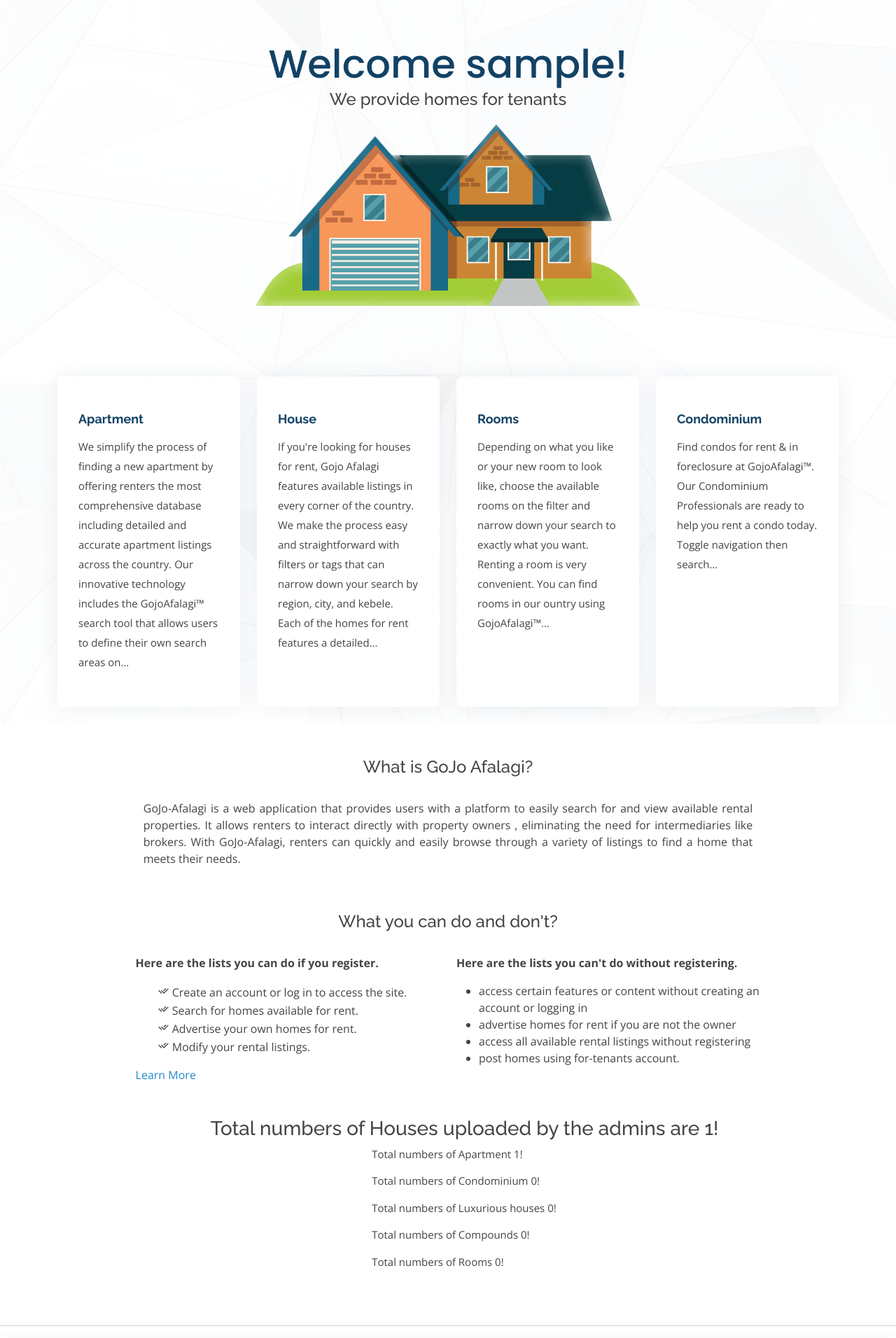
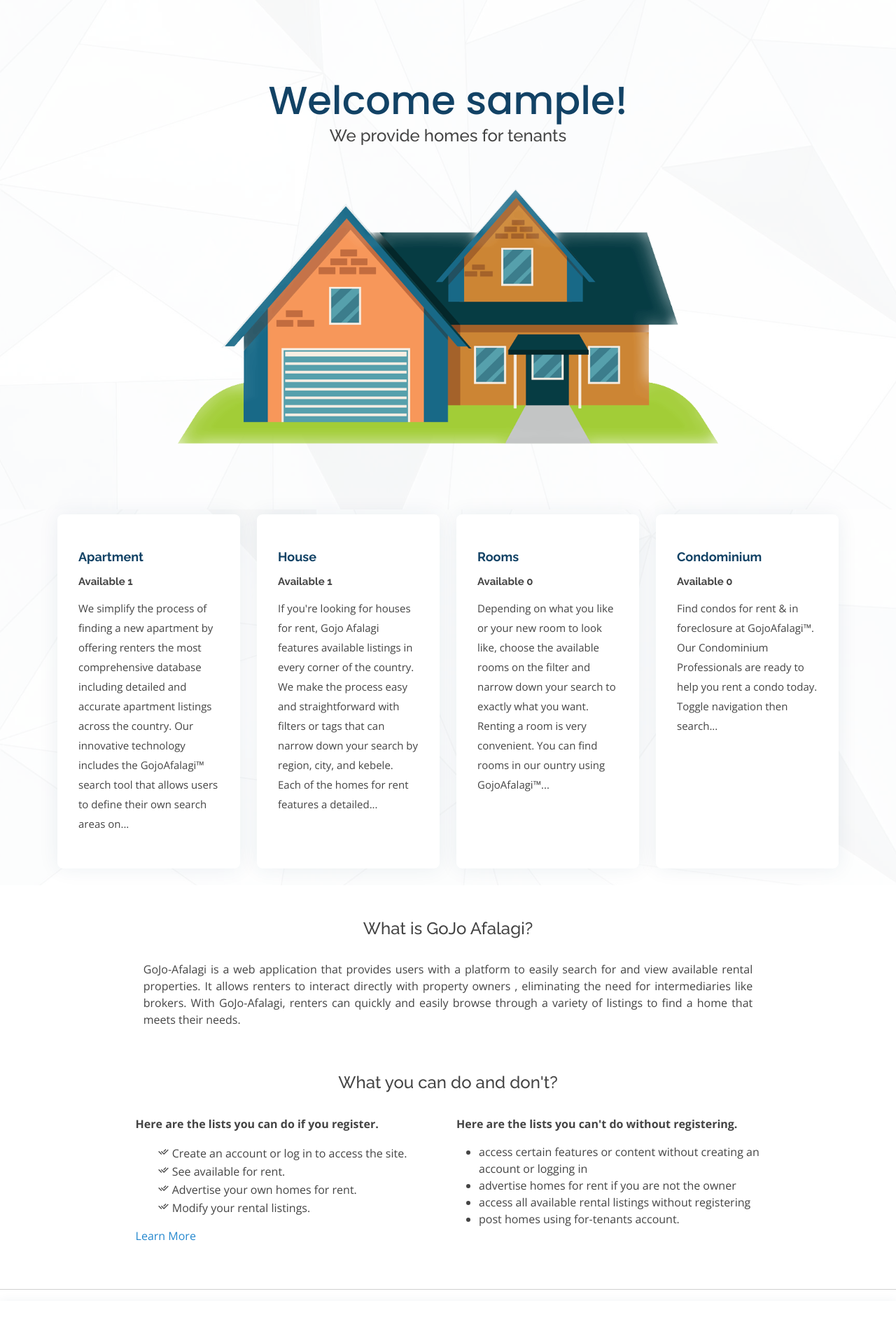
Before and after one commit to EzekielMisgae/Gojo-Afalagi, a Django app: page /homePage in a window 1280 px wide. Shown: the part 72-1984 px from the top of the page at 70% size. Run offline with Django 4.2, Linux system fonts and the light colour scheme; a user stored in the database is signed in; tables that the repository leaves empty hold one stand-in row (values such as "Sample post"); some libraries are stand-ins or nearby versions.

Commit message:
Finalised portfolio project

```diff
--- a/webapp/templates/accounts/first/login.html
+++ b/webapp/templates/accounts/first/login.html
@@ -103,7 +103,7 @@
       font-family: "Poppins", sans-serif;
       text-align: center;
       align-self: center;
-      background: #69e078;
+      background: #c93a37;
       border-radius: 4px;
       color: #fff;
       font-size: 10px;
--- a/webapp/templates/accounts/index.html
+++ b/webapp/templates/accounts/index.html
@@ -6,17 +6,14 @@
     <div class="col-md">
         <section id="hero" class="d-flex align-items-center">
             <div class="container position-relative" data-aos="fade-up" data-aos-delay="100">
-                <div class="row justify-content-center">
+                <div style="margin-top: 100px; margin-bottom: 50px;" class="row justify-content-center">
                     <div class="col-xl-7 col-lg-9 text-center">
-                        <br>
-                        <br>
                         <h1>Welcome {{user.username}}!</h1>
                         <h4>We provide homes for tenants</h4>
                     </div>
                 </div>
-                <div>
-                    <img style="width:50%;height:50%; margin: 10px auto 20px;
-                    display: block;" src="{% static 'img/house.png' %}"
+                <div style="display: flex; align-items: center; justify-content: center;">
+                    <img style="display: block; width: 70%;" src="{% static 'img/house.png' %}"
                         alt="AI generated image of a girl searching a house.">
                 </div>
                 <div class="row icon-boxes">
@@ -25,6 +22,7 @@
                         <div class="icon-box">
 
                             <h4 class="title"><a href="{% url 'apartment' %}">Apartment</a></h4>
+                            <h4 style="font-size: 15px;" class="title">Available {{apartment.count}}</h4>
                             <p class="description">We simplify the process of finding a new apartment by offering
                                 renters the most comprehensive database including detailed and accurate
                                 apartment listings across the country. Our innovative technology includes the
@@ -37,18 +35,18 @@
                         <div class="icon-box">
 
                             <h4 class="title"><a href="{% url 'house' %}">House</a></h4>
+                            <h4 style="font-size: 15px;" class="title">Available {{houses.count}}</h4>
                             <p class="description">If you're looking for houses for rent, Gojo Afalagi features
                                 available listings in every corner of the country. We make the process easy and
-                                straightforward
-                                with filters or tags that can narrow down your search by region, city, and kebele. Each
-                                of
-                                the homes for rent features a detailed...</p>
+                                straightforward with filters or tags that can narrow down your search by region, city, and kebele. Each
+                                of the homes for rent features a detailed...</p>
                         </div>
                     </div>
                     <div class="col-md-6 col-lg-3 d-flex align-items-stretch mb-5 mb-lg-0" data-aos="zoom-in"
                         data-aos-delay="400">
                         <div class="icon-box">
                             <h4 class="title"><a href="{% url 'room' %}">Rooms</a></h4>
+                            <h4 style="font-size: 15px;" class="title">Available {{rooms.count}}</h4>
                             <p class="description">Depending on what you like or your new room to look like, choose the
                                 available rooms on the filter and narrow down your search to exactly what you want.
                                 Renting a room is
@@ -60,6 +58,7 @@
                         <div class="icon-box">
 
                             <h4 class="title"><a href="{% url 'condominium' %}">Condominium</a></h4>
+                            <h4 style="font-size: 15px;" class="title">Available {{condominium.count}}</h4>
                             <p class="description">Find condos for rent & in foreclosure at
                                 GojoAfalagi™. Our Condominium Professionals are ready to help you rent
                                 a condo today. Toggle navigation then search...</p>
@@ -100,14 +99,16 @@
                                         <p><b>Here are the lists you can do if you register.</b></p>
                                         <ul style="list-style-type: none;">
                                             <li><i class="ri-check-double-line"></i> Create an account or log in to access the site.</li>
-                                            <li><i class="ri-check-double-line"></i> Search for homes available for rent.</li>
+                                            <li><i class="ri-check-double-line"></i> See available for rent.</li>
                                             <li><i class="ri-check-double-line"></i> Advertise your own homes for rent.</li>
                                             <li><i class="ri-check-double-line"></i> Modify your rental listings.</li>
                                         </ul>
                                         <a href="{% url 'login' %}" class="btn-learn-more">Learn More</a>
                                     </div>
                                     <div class="col-lg-6 pt-4 pt-lg-0">
-                                       <b> <p>Here are the lists you can't do without registering.</p></b>
+                                        <b>
+                                            <p>Here are the lists you can't do without registering.</p>
+                                        </b>
                                         <ul>
                                             <li>access certain features or content without creating an account or logging in</li>
                                             <li>advertise homes for rent if you are not the owner</li>
@@ -122,19 +123,9 @@
                 </section>
             </div>
         </div>
-        <br><br>
-        <div style="margin-left: 10%;">
-        <h3 style="text-align: left; margin-left: 15%;">Total numbers of Houses uploaded by the admins are {{houses.count}}!</h3>
-        <div style="text-align: left; margin-left: 35%; font-size: 15px;">
-            <p>Total numbers of Apartment {{apartment.count}}!</p>
-            <p>Total numbers of Condominium {{condominium.count}}!</p>
-            <p>Total numbers of Luxurious houses {{luxury.count}}!</p>
-            <p>Total numbers of Compounds {{compound.count}}!</p>
-            <p>Total numbers of Rooms {{rooms.count}}!</p>
-        </div>
-    </div>
     </div>
 </div> <!-- End About Section -->
-<br><br><hr>
+<br><br>
+<hr>
 
 {% endblock %}
```
